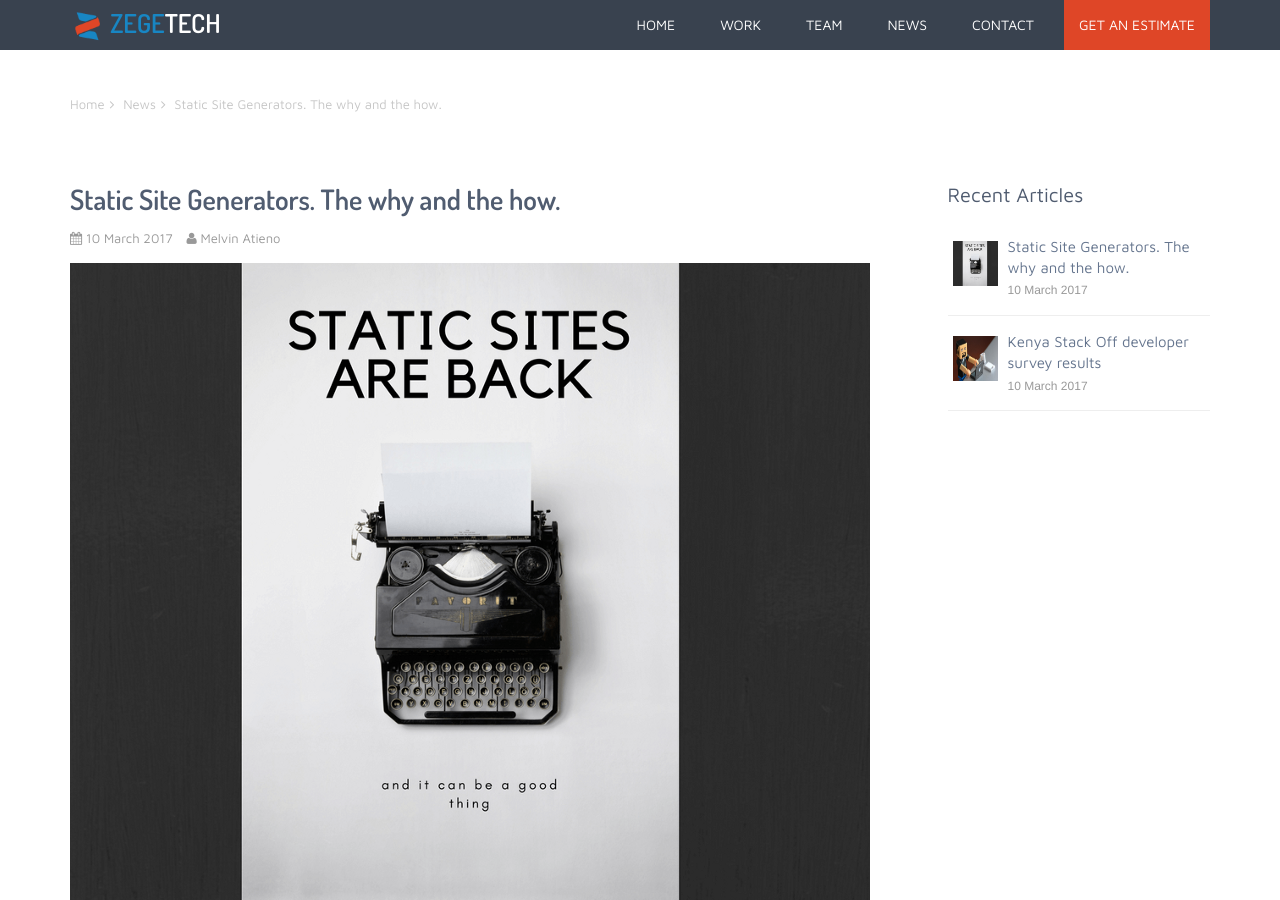
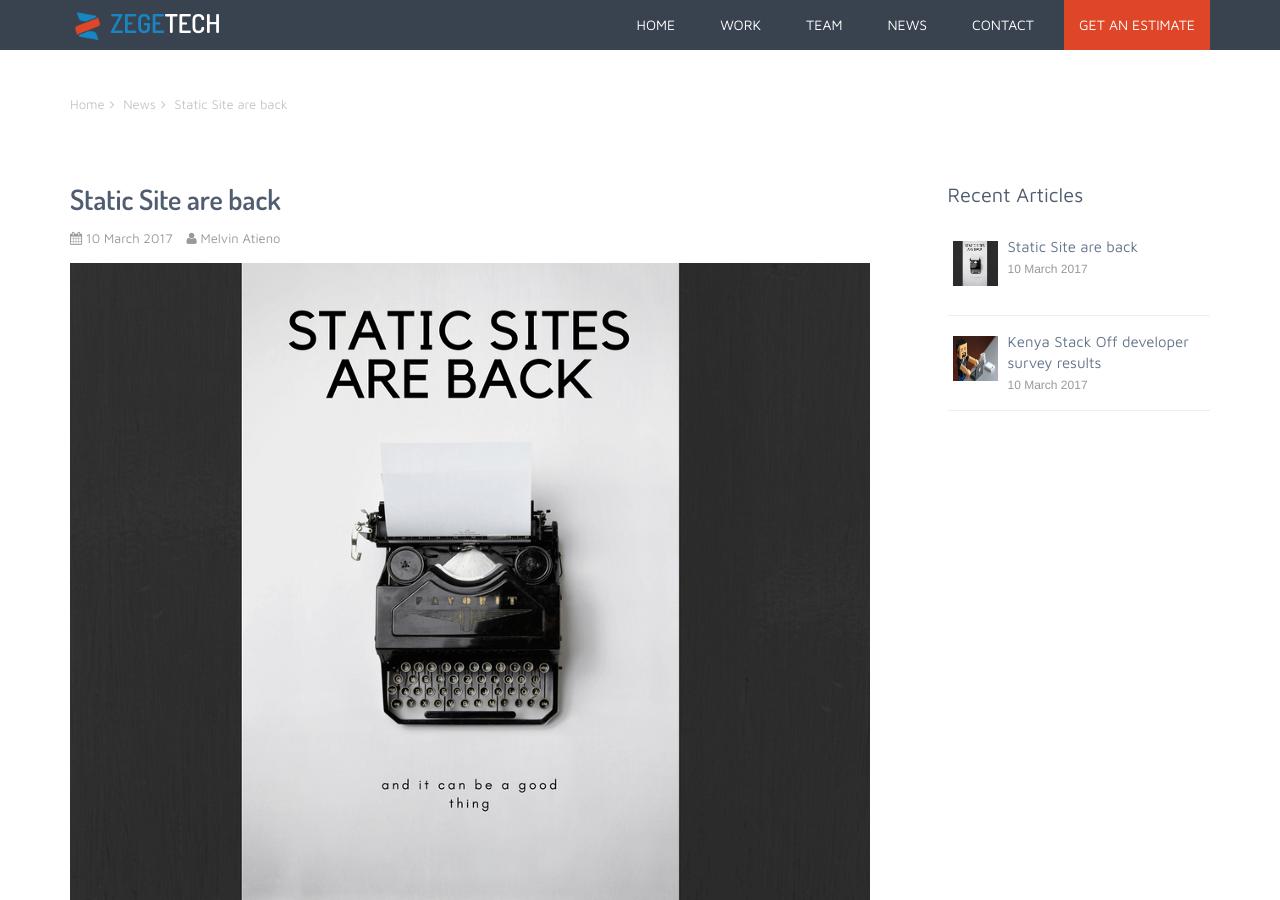
Before and after one commit to zegetech/zegetech.github.io, a Jekyll site: the page built from _posts/2018-10-17-static-site-generators-are-back.md, in a window 1280 px wide and 900 px high. Built offline with Jekyll 4.4.1, drawn with Linux system fonts in a browser that asks for light colours.

```diff
--- a/_posts/2018-10-17-static-site-generators-are-back.md
+++ b/_posts/2018-10-17-static-site-generators-are-back.md
@@ -1,6 +1,6 @@
 ---
 layout: news
-title:  Static Site Generators. The why and the how.
+title:  Static Site are back
 date:   2017-03-10 16:16:01 -0600
 categories: developer
 permalink: news/:year/:month/:day/:title.html
```
